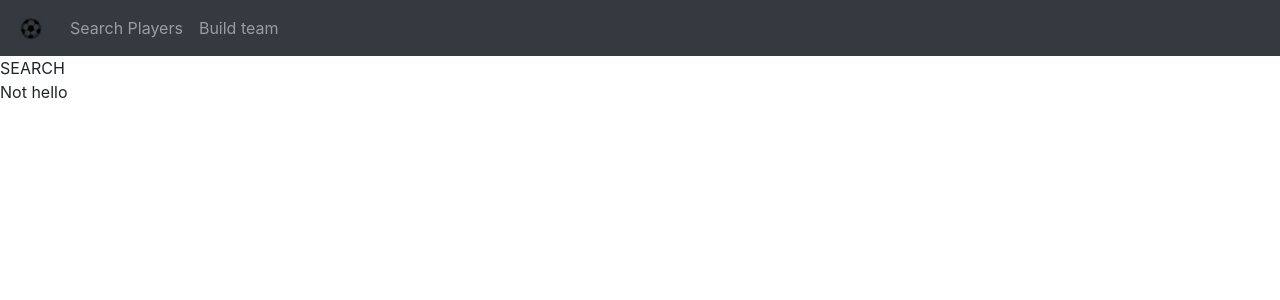
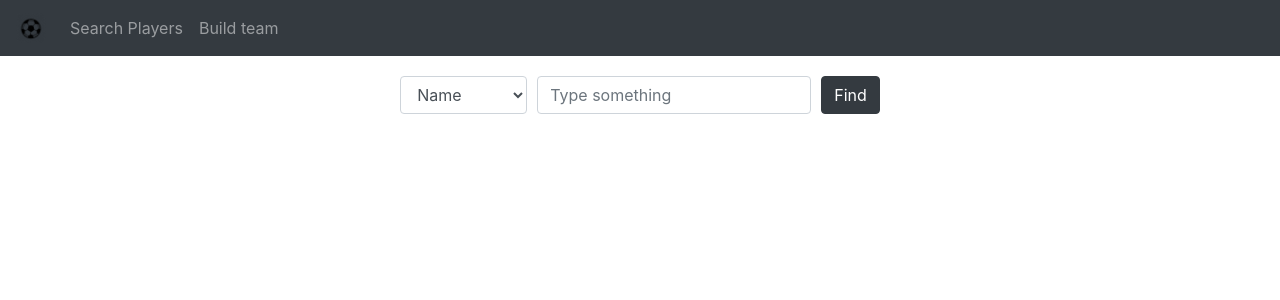
Before and after one commit to darkchesca/phiture-task-francescab, a React (Create React App) app in the folder Client/: page / in a window 1280 px wide. Shown: the top 300 px of the page. Built offline with nearby package versions, Linux system fonts and the light colour scheme; no server answers; a web font is replaced by a local one.

Commit message:
add input search in searchPlayers

```diff
--- a/Client/src/App.tsx
+++ b/Client/src/App.tsx
@@ -1,11 +1,11 @@
-import React, {useEffect, useState} from 'react';
+import React from 'react';
 import './App.scss';
-import {useTranslation} from "react-i18next";
-import {getHello} from "./api/api";
+//import {useTranslation} from "react-i18next";
+//import {getHello} from "./api/api";
 import {NavbarCustom} from '../src/components/Navbar/Navbar';
 
 function App() {
-    const {t} = useTranslation()
+    /*const {t} = useTranslation()
     let [hello, setHello] = useState('');
 
     async function getH() {
@@ -20,11 +20,11 @@ function App() {
     useEffect(() => {
         getH();
 
-    })
+    })*/
     return (
         <div>
             <NavbarCustom/>
-            <span>{hello ? hello : "Not hello"}</span>
+            {/*<span>{hello ? hello : "Not hello"}</span>*/}
         </div>
 
     );
--- a/Client/src/styles/_mixins.scss
+++ b/Client/src/styles/_mixins.scss
@@ -1,18 +1,3 @@
-// this file is supposed to contain mixins, but I didn't use any, so I just made one up as a sort of placeholder
-@mixin img-container() {
-  display: flex;
-  justify-content: center;
-  align-items: center;
-  width: 100%;
-  height: 576px;
-  position: relative;
-  opacity: 0.70;
-  background-position: center;
-  background-size: cover;
-  background-repeat: no-repeat;
-  background-attachment: fixed;
-}
-
 @mixin flex-center() {
   display: flex;
   align-items: center;
--- a/Client/src/translations/en.json
+++ b/Client/src/translations/en.json
@@ -1,5 +1,13 @@
 {
   "main": {
-    "test": "Test translation"
+    "title": "Phi-fa 19"
+  },
+  "searchPlayers": {
+    "type": "Type something",
+    "find": "Find",
+    "searchBy": "Search By",
+    "name": "Name",
+    "nationality": "Nationality",
+    "club": "Club"
   }
 }
--- /dev/null
+++ b/Client/src/views/SearchPlayers/SearchPlayers.scss
@@ -0,0 +1,10 @@
+@import "./src/styles/mixins";
+@import "./src/styles/variables";
+
+.search-players-view {
+  @include flex-center();
+
+  .search-players-view_form {
+    padding: 20px;
+  }
+}
--- a/Client/src/views/SearchPlayers/SearchPlayers.tsx
+++ b/Client/src/views/SearchPlayers/SearchPlayers.tsx
@@ -1,8 +1,62 @@
 import React from "react";
+import {Col, Form} from "react-bootstrap";
+import {useTranslation} from "react-i18next";
+import Button from "react-bootstrap/Button";
+import './SearchPlayers.scss';
+import './../../styles/style.scss';
 
 export const SearchPlayers: React.FC = () => {
+    const {t} = useTranslation();
 
     return (
-        <div>SEARCH</div>
+        <div className="search-players-view">
+            <div className="search-players-view_form">
+                <Form>
+                    <Form.Row className="align-items-center">
+                        <Col xs="auto">
+                            <Form.Label htmlFor="inlineFormInput" srOnly>{t('searchPlayers.searchBy')}</Form.Label>
+                            <Form.Control as="select" className="mb-2">
+                                <option>{t('searchPlayers.name')}</option>
+                                <option>{t('searchPlayers.nationality')}</option>
+                                <option>{t('searchPlayers.club')}</option>
+                            </Form.Control>
+                        </Col>
+                        <Col xs="auto">
+                            <Form.Label htmlFor="inlineFormInput" srOnly>{t('searchPlayers.type')}</Form.Label>
+                            <Form.Control type="text" placeholder={t('searchPlayers.type')} className="mb-2"/>
+                        </Col>
+                        <Col xs="auto">
+                            <Button variant="dark" type="submit" className="mb-2">
+                                {t('searchPlayers.find')}
+                            </Button>
+                        </Col>
+                    </Form.Row>
+                </Form>
+
+                {/*<Form>
+                    <Form.Row>
+                        <Form.Group as={Col} controlId="formGroupType">
+                            <Form.Label>{t('searchPlayers.searchBy')}</Form.Label>
+                            <Form.Control as="select">
+                                <option>{t('searchPlayers.name')}</option>
+                                <option>{t('searchPlayers.nationality')}</option>
+                                <option>{t('searchPlayers.club')}</option>
+                            </Form.Control>
+                        </Form.Group>
+                        <Form.Group as={Col} controlId="formGroupText">
+                            <Form.Label>{t('searchPlayers.type')}</Form.Label>
+                            <Form.Control type="text" placeholder={t('searchPlayers.type')}/>
+                        </Form.Group>
+                    </Form.Row>
+                </Form>
+                    <Button variant="primary" type="submit">
+                    {t('searchPlayers.find')}
+                    </Button>*/}
+            </div>
+            <div className="search-players-view_table">
+
+            </div>
+
+        </div>
     )
 }
```
